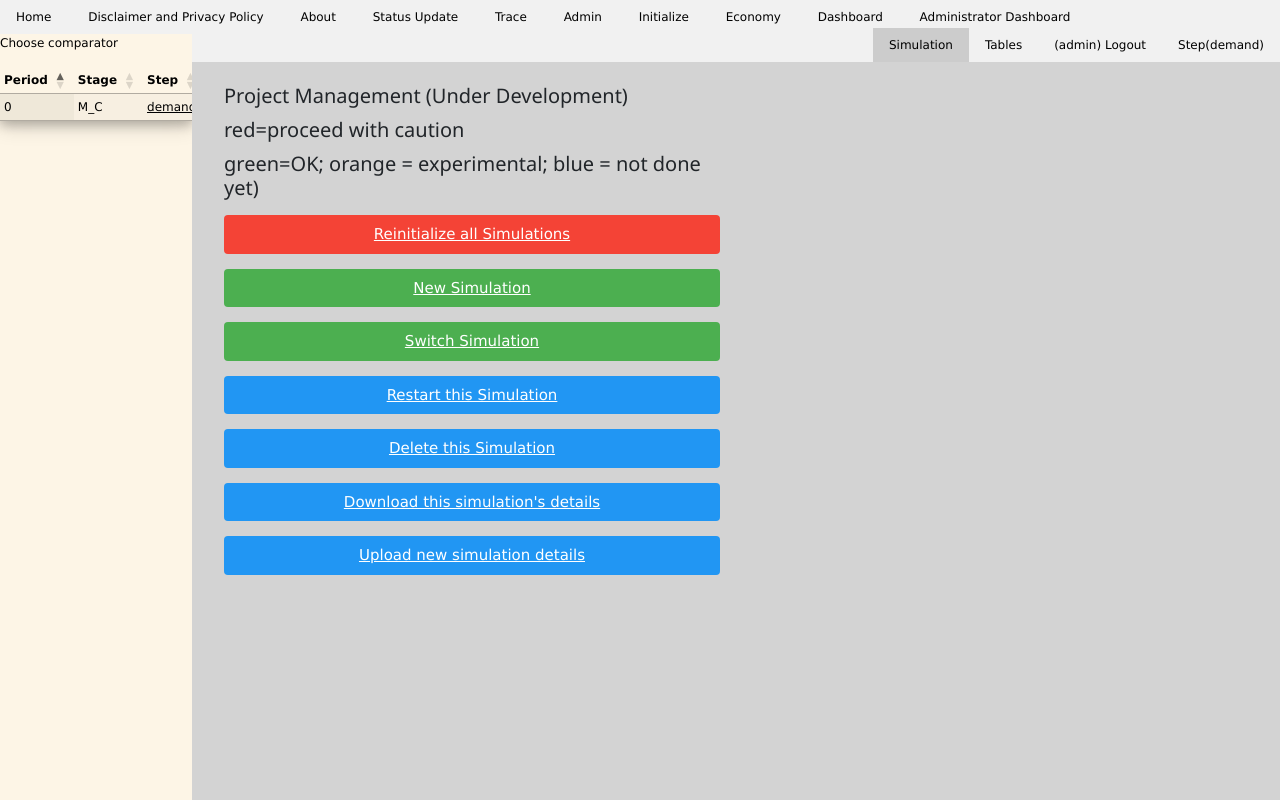
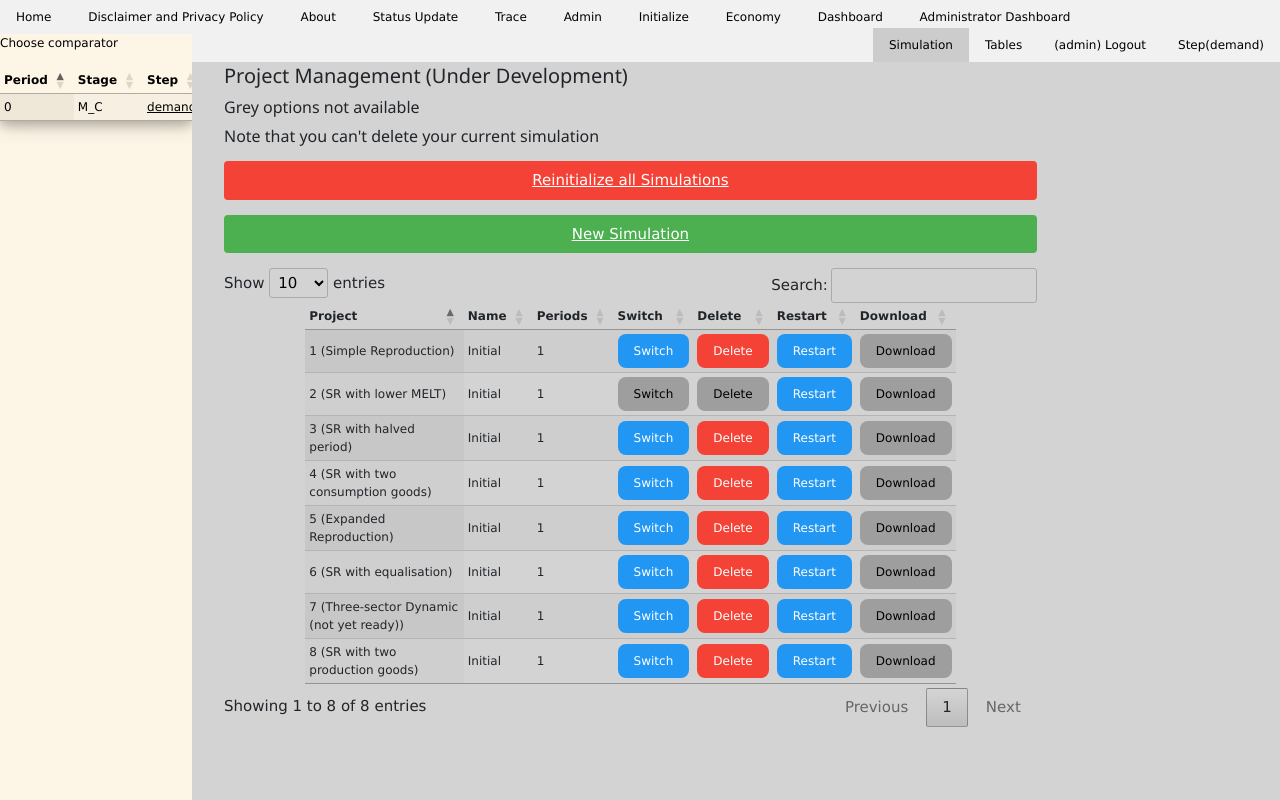
Before and after one commit to znalo/capitalism-10.5, a Django app: page /user-dashboard in a window 1280 px wide. Run offline with Django 3.2, Linux system fonts and the light colour scheme; a user stored in the database is signed in; data comes from the database, SQL or seed files in the repository; both versions use the stored data as it was after the commit; some libraries are stand-ins or nearby versions.

Commit message:
Cleaner Dashboard with delete similation facility

```diff
--- a/capitalism/economy/forms.py
+++ b/capitalism/economy/forms.py
@@ -72,3 +72,8 @@ class SimulationSelectForm(forms.ModelForm):
         'currency_symbol',
         'quantity_symbol',
         'user',)
+
+class SimulationDeleteForm(forms.ModelForm):
+   class Meta:
+      model=Simulation
+      fields=['name', 'project_number']
--- a/capitalism/economy/templates/admin-dashboard.html
+++ b/capitalism/economy/templates/admin-dashboard.html
@@ -7,7 +7,7 @@
             <h4 style="padding-left: 1rem "> Manage Users</h4>
             {% for user in users %}
             <li>
-                <a href="/userdetail/{{ user.pk }} ">{{ user }} (Click to delete)</a>
+                <a href="/userdetail/{{ user.pk }}">{{ user }} (Click to delete)</a>
             </li>
             {% endfor %}
         </ul>
--- a/capitalism/economy/templates/user-dashboard.html
+++ b/capitalism/economy/templates/user-dashboard.html
@@ -1,12 +1,10 @@
 {% extends "base.html" %} {% block content %}
 
-<p>
-    <div class="w3-container" style="width:50%">
-        <p>
-            <div class="w3-medium ">
+<div class="w3-container" style="width:80%">
+    <div class="w3-medium">
         <h4>Project Management (Under Development)</h4>
-                <h4>red=proceed with caution</h4>
-                <h4>green=OK; orange = experimental; blue = not done yet)</h4>
+        <h6>Grey options not available</h6>
+        <h6>Note that you can't delete your current simulation</h6>
 
         <p>
             <div class="w3-btn w3-block w3-round w3-red ">
@@ -18,35 +16,57 @@
                 <a href="{% url 'create-simulation' %} ">New Simulation</a>
             </div>
         </p>
-                <p>
-                    <div class="w3-btn w3-block w3-round w3-green">
-                        <a href="{% url 'select-simulation' %}">Switch Simulation</a>
-                    </div>
-                </p>
-                <p>
-                    <div class="w3-btn w3-block w3-round w3-blue ">
-                        <a href="# ">Restart this Simulation</a>
-                    </div>
-                </p>
-                <p>
-                    <div class="w3-btn w3-block w3-round w3-blue ">
-                        <a href="# ">Delete this Simulation</a>
-                    </div>
-                </p>
-                <p>
-                    <div class="w3-btn w3-block w3-round w3-blue ">
-                        <a href="# ">Download this simulation's details</a>
-                    </div>
-                </p>
-                <p>
-                    <div class="w3-btn w3-block w3-round w3-blue ">
-                        <a href="# ">Upload new simulation details</a>
-                    </div>
-                </p>
+        <table id="simulation" class="display compact w3-small" style="width:80%">
+            <thead>
+                <tr>
+                    <th>Project</th>
+                    <th>Name</th>
+                    <th>Periods</th>
+                    <th>Switch</th>
+                    <th>Delete</th>
+                    <th>Restart</th>
+                    <th>Download</th>
+                </tr>
+            </thead>
+            <tbody>
+                {% for simulation in simulation_list %}
+                <tr>
+                    <td> {{ simulation.project_number }} ({{ simulation.project_description }})</td>
+                    <td> {{ simulation.name }}</td>
+                    <td> {{ simulation.periods_per_year }}</td>
+                    <td>
 
+                        {% if simulation == simulation.user.current_simulation %}
+                        <button class="w3-button w3-round-large w3-grey">Switch</button> {% else %}
+                        <a href="/select-simulation/{{ simulation.pk }}" class="w3-button w3-round-large w3-blue ">Switch</a> {% endif %}
+
+                    </td>
+
+                    <td>
+                        {% if simulation == simulation.user.current_simulation %}
+                        <button class="w3-button w3-round-large w3-grey ">Delete</button> {% else %}
+                        <a href="/delete-simulation/{{ simulation.pk }} " class="w3-button w3-round-large w3-red ">Delete</a> {% endif %}
+                    </td>
+
+                    <td> <button class="w3-button w3-round-large w3-blue ">Restart</button></td>
+                    <td> <button class="w3-button w3-grey w3-round-large ">Download</button></td>
+                </tr>
+                {% endfor %}
+            </tbody>
+        </table>
     </div>
     </p>
 </div>
 </p>
 
+{% endblock %} {% block extra_js %}
+<script>
+    $(document).ready(function() {
+        $('#simulation').DataTable({
+            "paging ": false,
+            "searching ": false,
+            "info ": false
+        });
+    });
+</script>
 {% endblock %}
--- a/capitalism/economy/urls.py
+++ b/capitalism/economy/urls.py
@@ -40,8 +40,9 @@ urlpatterns = [
     url('admin-dashboard', views.AdminDashboard.as_view(), name='admin-dashboard'),
     url('user-dashboard', views.userDashboard, name='user-dashboard'),
     path('userdetail/<int:pk>/', views.UserDetail.as_view(),name='user-detail'),
-    path('simulation-create/', views.SimulationCreateView.as_view(), name='create-simulation'),
-    path('simulation-select/', views.SimulationSelectView.as_view(), name='select-simulation'),
+    path('create-simulation/', views.SimulationCreateView.as_view(), name='create-simulation'),
+    path('select-simulation/<int:pk>/', views.simulationSelectView, name='select-simulation'),
+    path('delete-simulation/<int:pk>/', views.SimulationDeleteView.as_view(),name='delete-simulation'),
 
 
 # #! The Matt Freire way of authentication and login
--- a/capitalism/economy/views.py
+++ b/capitalism/economy/views.py
@@ -1,4 +1,4 @@
-from .forms import SimulationCreateForm, SimulationSelectForm
+from .forms import SimulationCreateForm, SimulationSelectForm, SimulationDeleteForm
 from django.contrib.auth.mixins import LoginRequiredMixin
 from django import forms
 from django.shortcuts import render
@@ -214,7 +214,10 @@ class AdminDashboard(ListView):
         return context
 
 def userDashboard(request):
-    return render(request,'user-dashboard.html')
+    template = loader.get_template('user-dashboard.html')
+    context={}
+    context["simulation_list"]=Simulation.objects.filter(user=request.user)
+    return HttpResponse(template.render(context, request))
 
 class UserDetail(DeleteView):
     template_name='user_form.html'
@@ -255,29 +258,16 @@ class SimulationCreateView(LoginRequiredMixin, CreateView):
         return self.render_to_response(
             self.get_context_data(form=form))
 
+def simulationSelectView(request,pk):
+    user=request.user
+    simulation_choice=Simulation.objects.get(user=user, pk=pk)
+    time_stamp=simulation_choice.current_time_stamp
+    logger.info(f"User {user} is switching to {simulation_choice} with time stamp {time_stamp}")
+    user.current_simulation=simulation_choice
+    user.save()
+    return HttpResponseRedirect(reverse("user-dashboard"))
 
-class SimulationSelectView(LoginRequiredMixin, CreateView):
-    form_class=SimulationSelectForm
-    def get_form_kwargs(self):
-        kwargs = super().get_form_kwargs()
-        kwargs.update({'request': self.request})
-        return kwargs
-
-    def form_valid(self, form):
-        user=self.request.user
-        simulation_choice=form.cleaned_data['simulations']
-        time_stamp=simulation_choice.current_time_stamp
-        logger.info(f"User {user} submitted valid form to switch to {simulation_choice} with time stamp {time_stamp}")
-        user.current_simulation=simulation_choice
-        user.save()
-        return super(SimulationSelectView, self).form_valid(form)
-
-    def form_invalid(self, form):
-        logger.info(f"Invalid simulation select form submitted by user {self.request.user}")
-        logger.info(f"The non-field errors were {form.non_field_errors}")
-        return self.render_to_response(
-            self.get_context_data(form=form))
-
-    queryset=Simulation.objects.all()
-    template_name='simulation_select.html'
-    success_url=reverse_lazy('user-dashboard')
+class SimulationDeleteView(LoginRequiredMixin, DeleteView):
+    model=Simulation
+    template_name='simulation_confirm_delete.html'
+    success_url=reverse_lazy("user-dashboard")
```
Also changed, not shown: DEVLOGS/DEVLOG.MD (+1 -0 lines), capitalism/economy/templates/simulation_confirm_delete.html (added, +13 -0 lines), README.MD, capitalism/db.sqlite3. Lines whose indentation alone changed are shown as unchanged.
